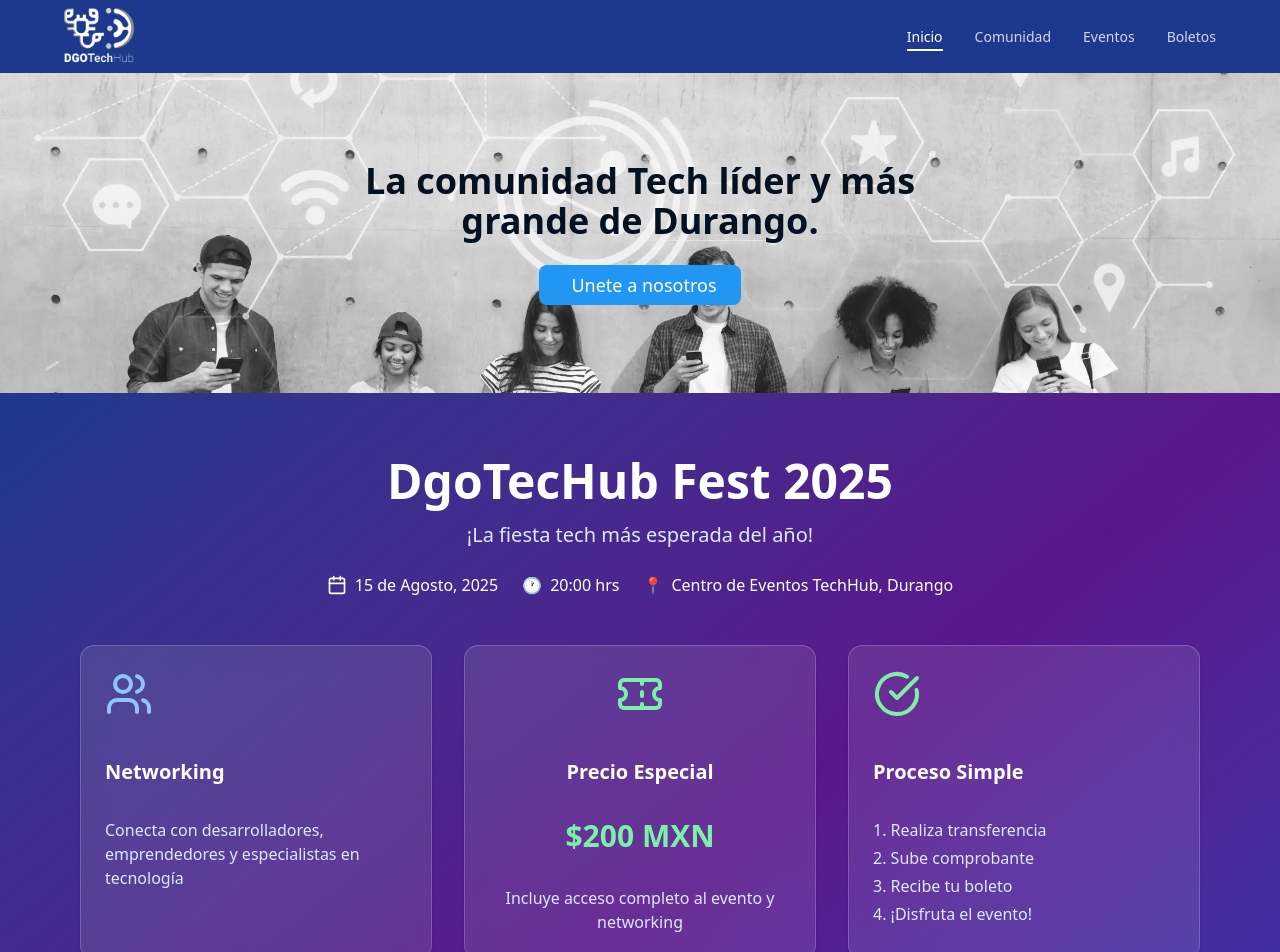
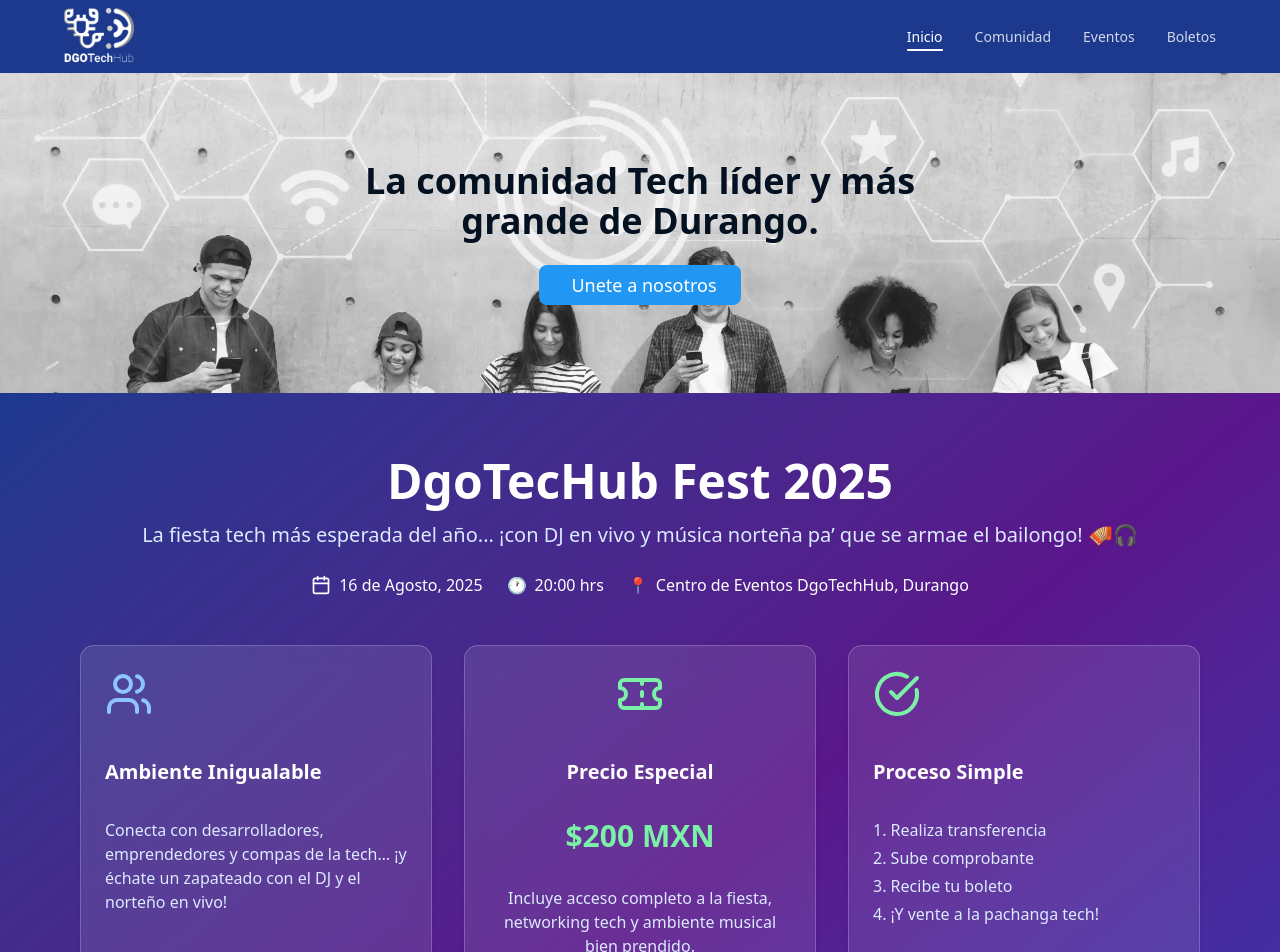
Before and after one commit to dgo-devs-community/website, a Next.js app: page / in a window 1280 px wide. Shown: the top 952 px of the page. Built offline with nearby package versions, Linux system fonts and the light colour scheme.

Commit message:
fix copies

```diff
--- a/src/components/site/home/PartyPromo.tsx
+++ b/src/components/site/home/PartyPromo.tsx
@@ -13,7 +13,8 @@ export default function PartyPromo() {
             {partyConfig.name}
           </h2>
           <p className="text-xl text-blue-100 mb-6">
-            ¡La fiesta tech más esperada del año!
+            La fiesta tech más esperada del año... ¡con DJ en vivo y música
+            norteña pa’ que se armae el bailongo! 🪗🎧
           </p>
           <div className="flex flex-wrap justify-center gap-6 text-white">
             <div className="flex items-center gap-2">
@@ -35,10 +36,10 @@ export default function PartyPromo() {
           {/* Información del evento */}
           <Card className="p-6 bg-white/10 backdrop-blur-md border-white/20 text-white">
             <Users className="h-12 w-12 mb-4 text-blue-300" />
-            <h3 className="text-xl font-bold mb-2">Networking</h3>
+            <h3 className="text-xl font-bold mb-2">Ambiente Inigualable</h3>
             <p className="text-blue-100">
-              Conecta con desarrolladores, emprendedores y especialistas en
-              tecnología
+              Conecta con desarrolladores, emprendedores y compas de la tech… ¡y
+              échate un zapateado con el DJ y el norteño en vivo!
             </p>
           </Card>
 
@@ -50,7 +51,8 @@ export default function PartyPromo() {
               ${partyConfig.price} {partyConfig.currency}
             </div>
             <p className="text-blue-100">
-              Incluye acceso completo al evento y networking
+              Incluye acceso completo a la fiesta, networking tech y ambiente
+              musical bien prendido.
             </p>
           </Card>
 
@@ -62,7 +64,7 @@ export default function PartyPromo() {
               <li>1. Realiza transferencia</li>
               <li>2. Sube comprobante</li>
               <li>3. Recibe tu boleto</li>
-              <li>4. ¡Disfruta el evento!</li>
+              <li>4. ¡Y vente a la pachanga tech!</li>
             </ul>
           </Card>
         </div>
@@ -77,7 +79,7 @@ export default function PartyPromo() {
             </Button>
           </Link>
           <p className="text-blue-100 mt-4">
-            Boletos limitados • Generación instantánea • Pago optimista
+            Cupo limitado • Generación instantánea • Pago por transferencia
           </p>
         </div>
 
--- a/src/lib/party-config.ts
+++ b/src/lib/party-config.ts
@@ -2,9 +2,9 @@ import { PartyConfig } from "@/types/tickets";
 
 export const partyConfig: PartyConfig = {
   name: "DgoTecHub Fest 2025",
-  date: "15 de Agosto, 2025",
+  date: "16 de Agosto, 2025",
   time: "20:00 hrs",
-  location: "Centro de Eventos TechHub, Durango",
+  location: "Centro de Eventos DgoTechHub, Durango",
   price: 200,
   currency: "MXN",
   logo: "/logo.webp",
```
